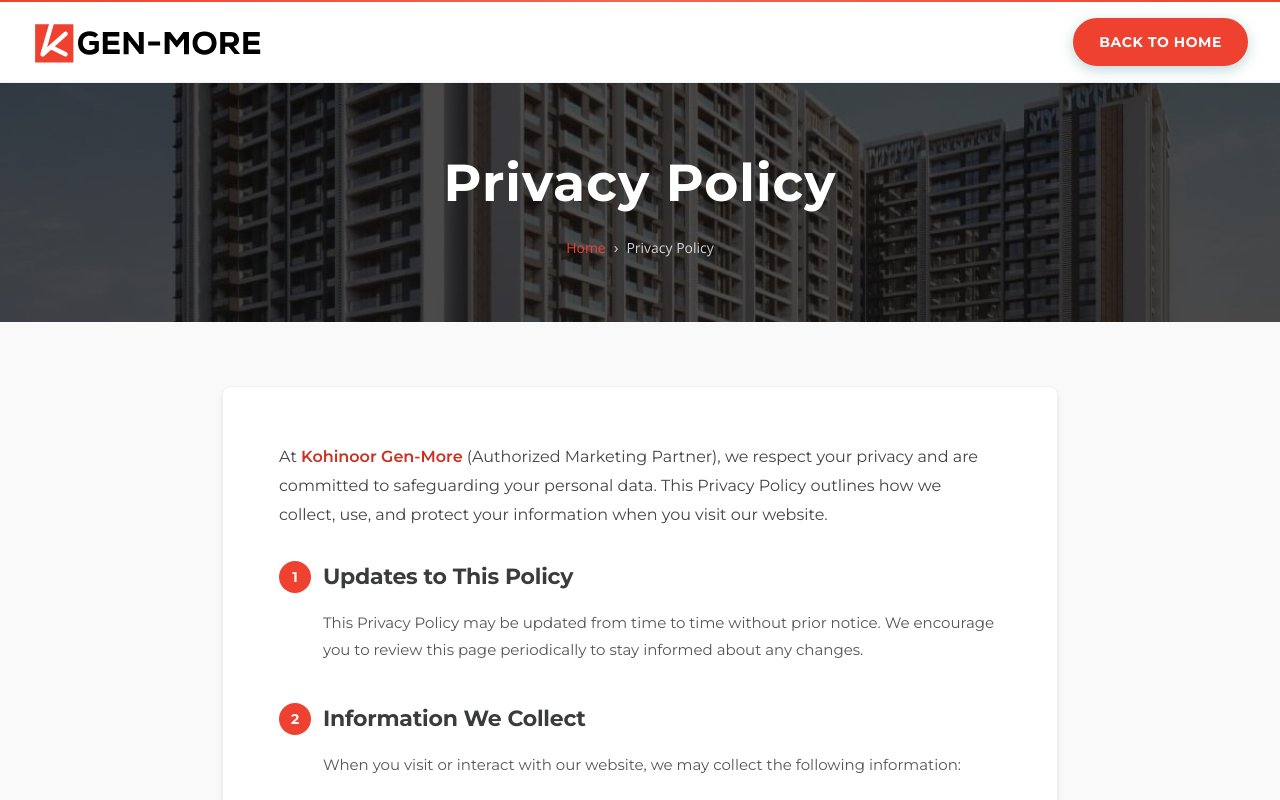
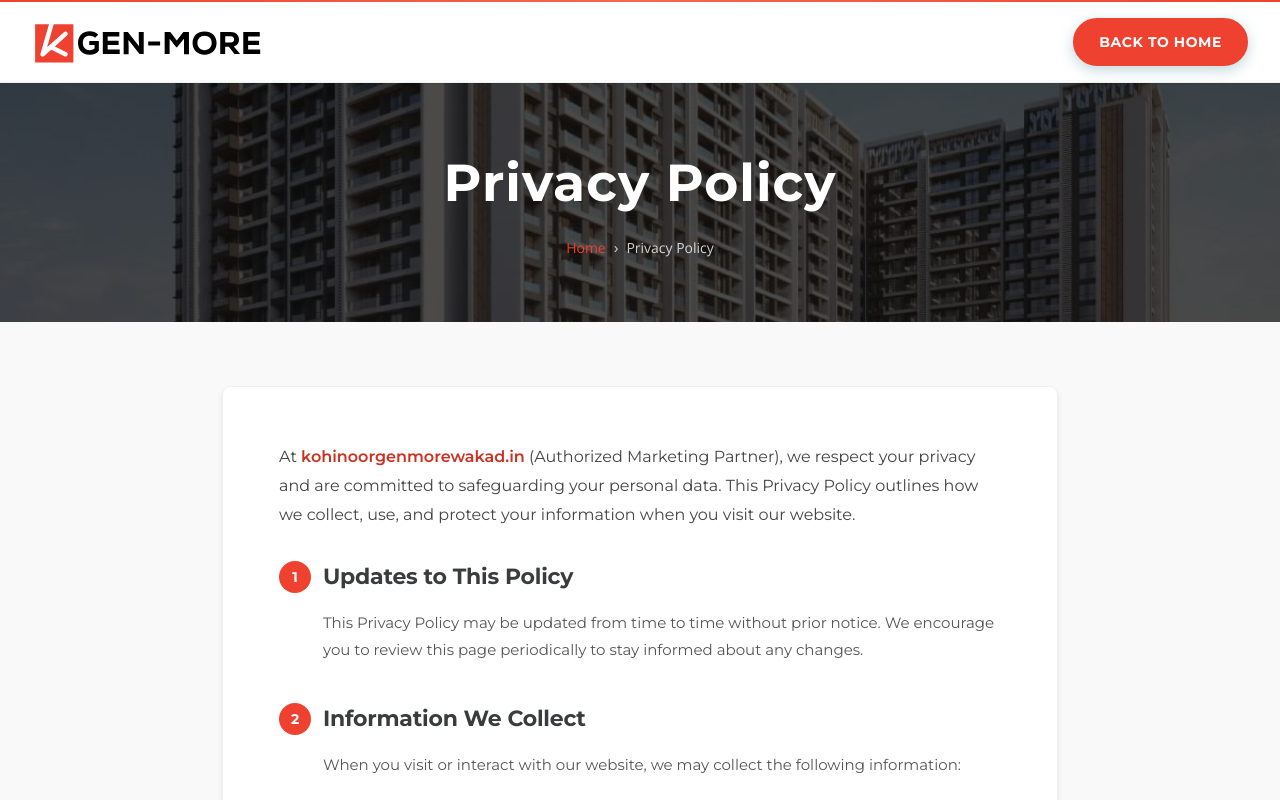
Before and after one commit to vineet-proptiger/kohinoor-genmore, a Next.js app: page /privacy-policy in a window 1280 px wide. Shown: the top 800 px of the page. Built offline with nearby package versions, Linux system fonts and the light colour scheme.

Commit message:
some domain update in privacy pages

```diff
--- a/app/privacy-policy/page.js
+++ b/app/privacy-policy/page.js
@@ -63,7 +63,16 @@
             {/* Intro */}
             <p className="mb-6 sm:mb-8 text-sm sm:text-base" style={{ lineHeight: 1.8, color: '#444', fontFamily: 'var(--font-jost), Montserrat, sans-serif' }}>
               At{' '}
-              <strong style={{ color: TEAL_DARK, fontWeight: '600' }}>Kohinoor Gen-More</strong>{' '}
+              <a
+                href="https://kohinoorgenmorewakad.in"
+                target="_blank"
+                rel="noopener noreferrer"
+                style={{ textDecoration: 'none' }}
+              >
+                <strong style={{ color: TEAL_DARK, fontWeight: '600' }}>
+                  kohinoorgenmorewakad.in
+                </strong>
+              </a>{' '}
               (Authorized Marketing Partner), we respect your privacy and are committed to safeguarding your personal data. This Privacy Policy outlines how we collect, use, and protect your information when you visit our website.
             </p>
 
```
